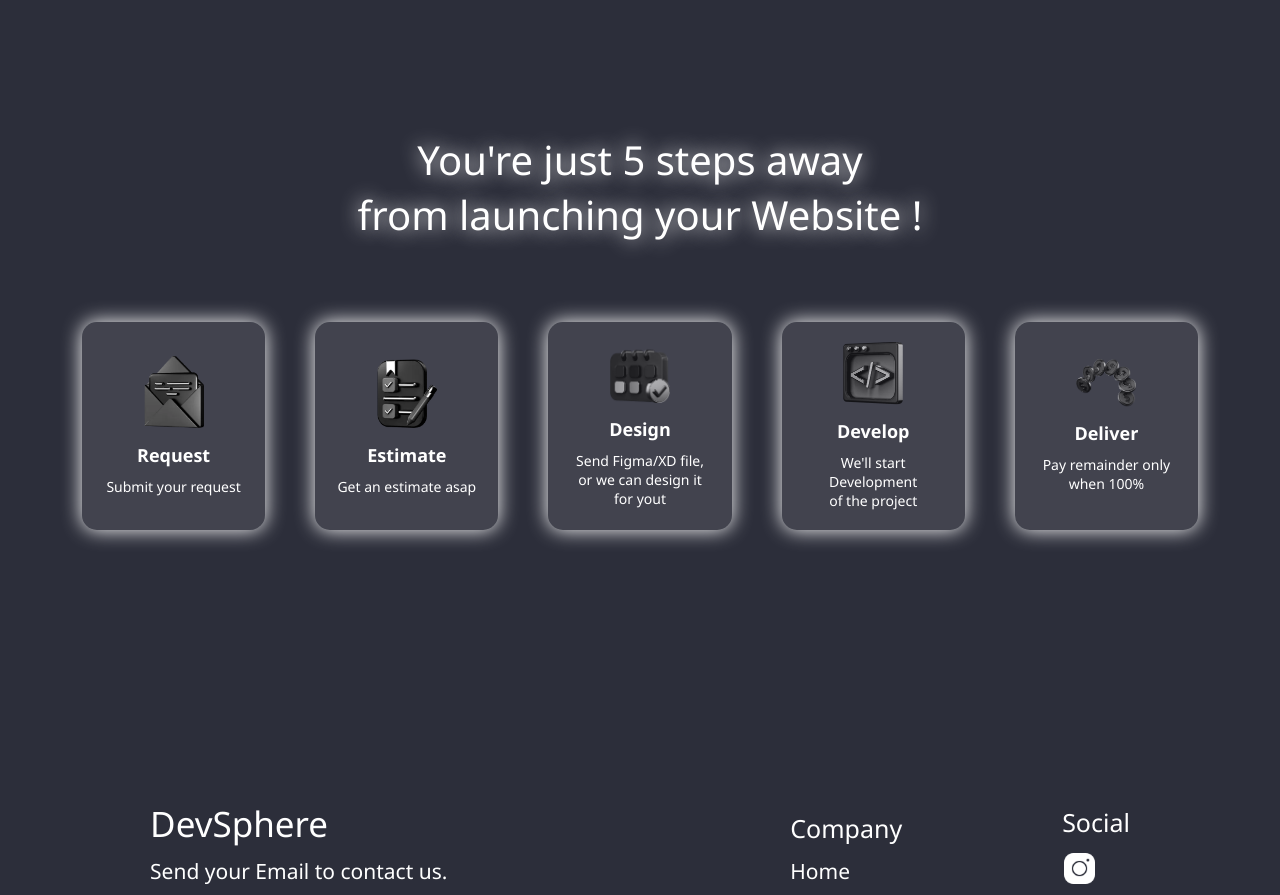
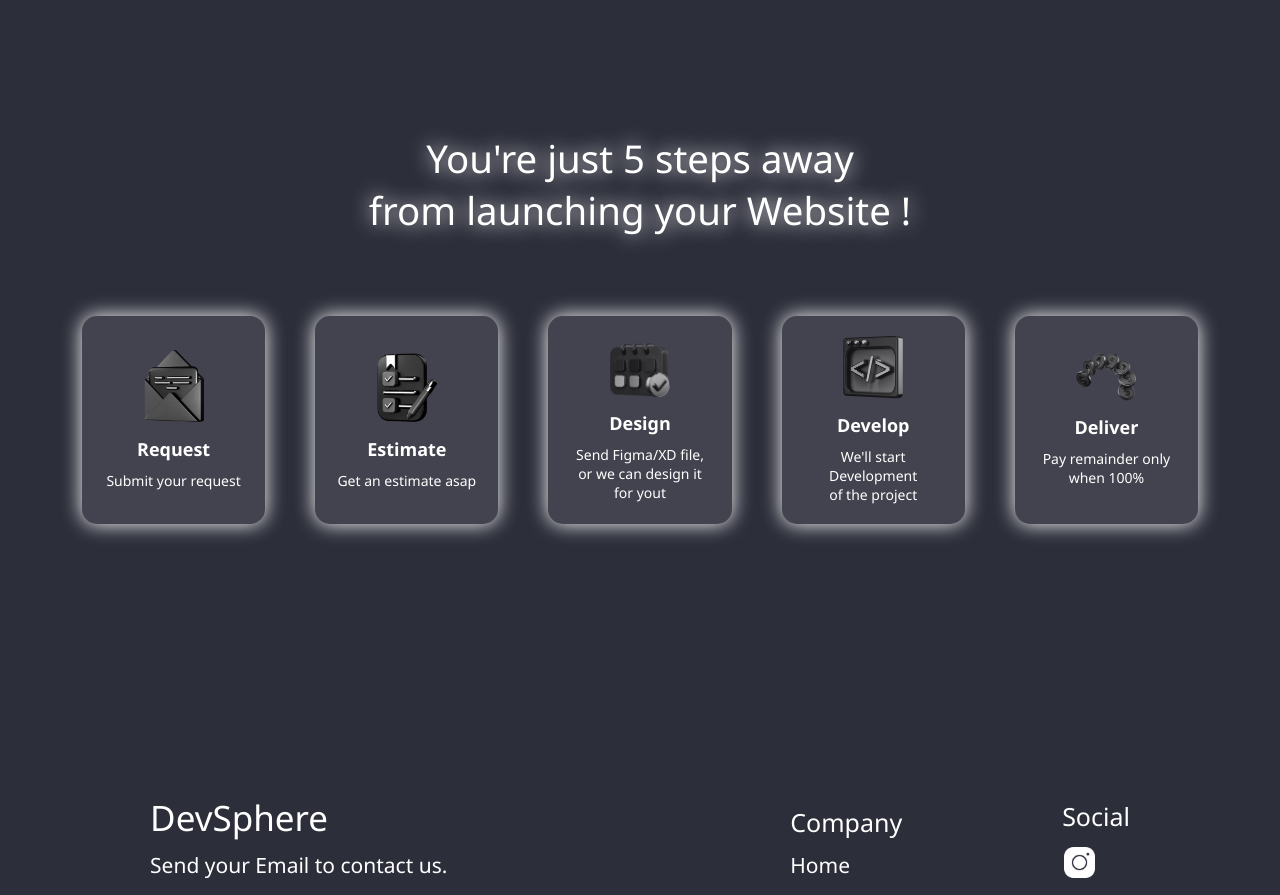
Before and after one commit to JahongirFox/DevSphere-IT-Company, a React (Vite) app: page / in a window 1280 px wide. Shown: the part 1720-2615 px from the top of the page. Built offline with nearby package versions, Linux system fonts and the light colour scheme.

Commit message:
Fixed bugs

```diff
--- a/src/Pages/Home/Home3/Home3.css
+++ b/src/Pages/Home/Home3/Home3.css
@@ -21,7 +21,7 @@
     text-align: center;
     font-family: 'Segoe UI', Tahoma, Geneva, Verdana, sans-serif;
     color: white;
-    font-size: clamp(0px, 4vw, 40px);
+    font-size: clamp(0px, 3vw, 40px);
     font-weight: 400;
     text-shadow: 0px 0px 20px white;
     /* padding: 70px; */
```
